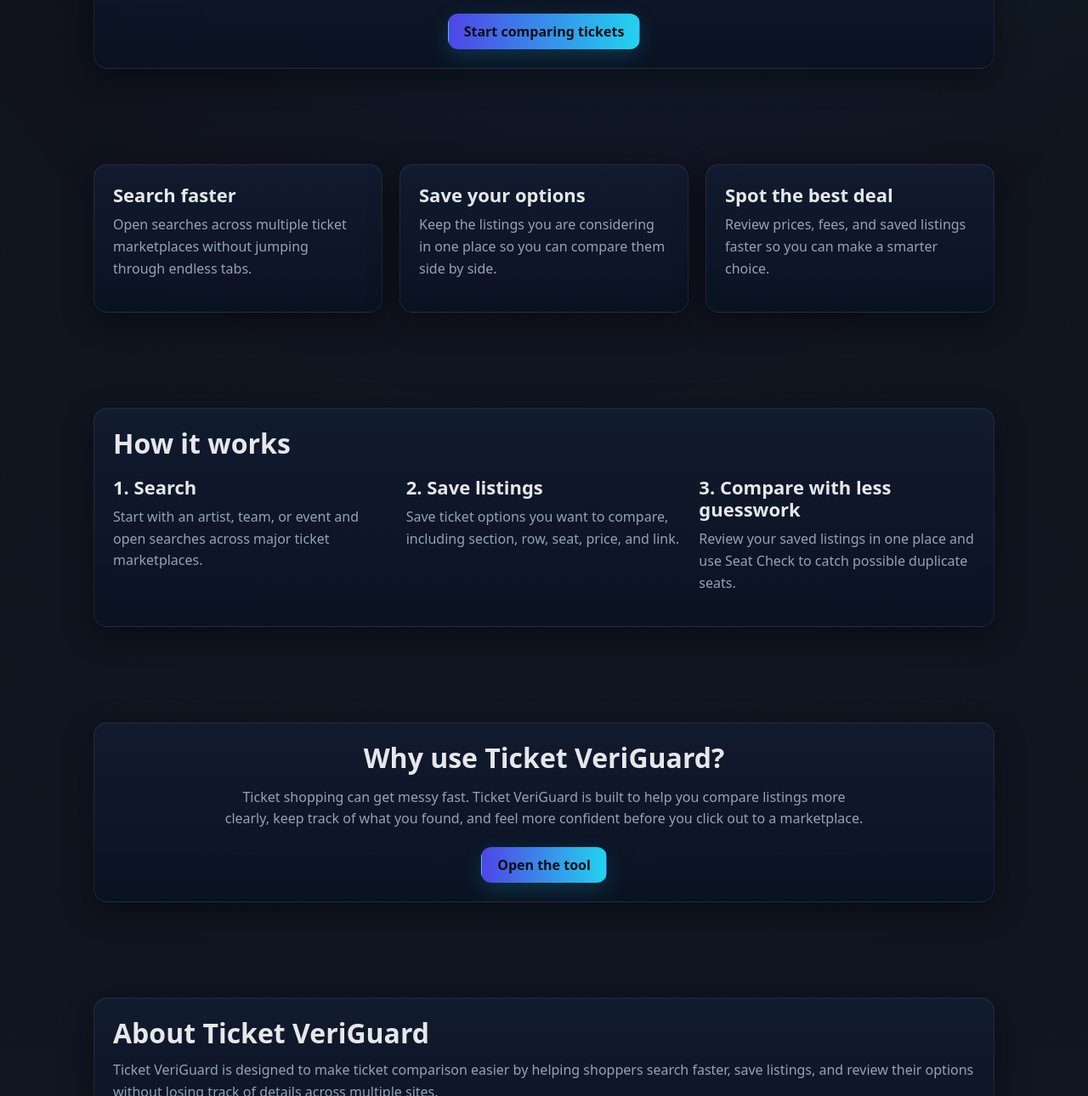
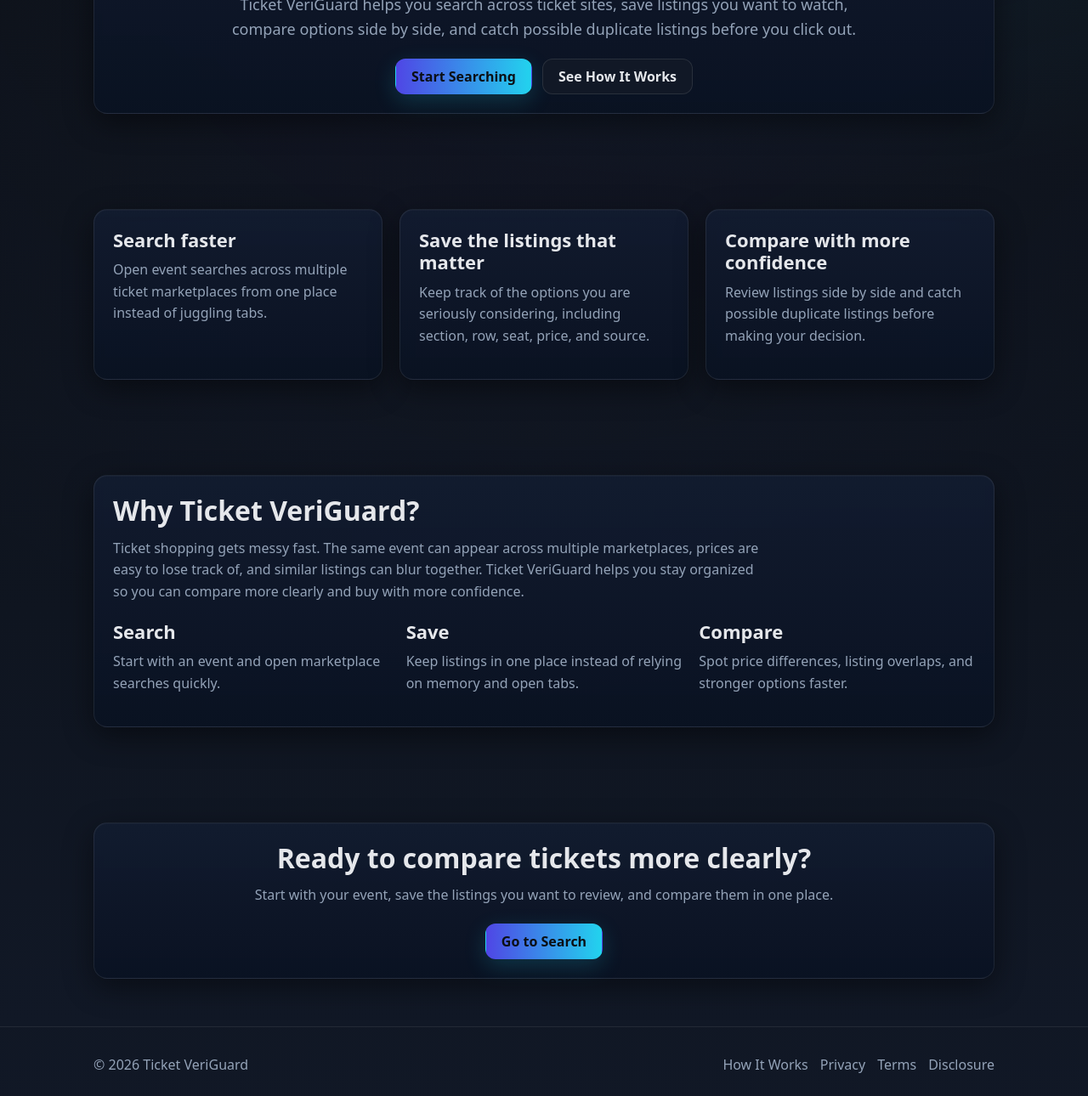
Before and after one commit to AmySikora/ticket-warehouse-landing, a plain HTML site: page docs/index.html in a window 1280 px wide. Shown: the part 375-1665 px from the top of the page at 85% size. Drawn offline with Linux system fonts and the light colour scheme.

Commit message:
updated home to add index menu

```diff
--- a/docs/index.html
+++ b/docs/index.html
@@ -1,7 +1,7 @@
 <!DOCTYPE html>
 <html lang="en">
 <head>
-  <!-- Google tag (gtag.js) -->
+  <!-- Google tag -->
   <script async src="https://www.googletagmanager.com/gtag/js?id=G-G4R61ZH08K"></script>
   <script>
     window.dataLayer = window.dataLayer || [];
@@ -10,207 +10,148 @@
     gtag('config', 'G-G4R61ZH08K');
   </script>
 
-  <meta charset="UTF-8"/>
-  <meta name="viewport" content="width=device-width, initial-scale=1"/>
-  <title>Ticket VeriGuard — Compare Ticket Deals Faster</title>
+  <meta charset="UTF-8" />
+  <meta name="viewport" content="width=device-width, initial-scale=1" />
+  <title>Ticket VeriGuard — Compare Ticket Listings Smarter</title>
 
   <meta
     name="description"
-    content="Compare ticket listings across major marketplaces, save your options, and quickly spot the best deal."
+    content="Compare ticket listings across marketplaces, save your options, and catch possible duplicate listings before you buy."
   />
 
-  <link rel="icon" href="./favicon_logo.png"/>
-  <link rel="stylesheet" href="./styles-v2.css"/>
+  <link rel="icon" href="./favicon_logo.png" />
+  <link rel="stylesheet" href="./styles-v2.css" />
 </head>
-
 <body class="page-index">
 
-  <!-- NAV -->
   <header class="nav">
     <div class="nav--brand">
       <a href="index.html" class="logo-bay">
-        <img src="./favicon_logo.png" alt="Ticket VeriGuard" class="logo-img">
+        <img src="./favicon_logo.png" alt="Ticket VeriGuard" class="logo-img" />
       </a>
+
+      <button class="nav-toggle" id="navToggle" aria-expanded="false" aria-label="Toggle navigation">
+        <span class="bar"></span>
+        <span class="bar"></span>
+        <span class="bar"></span>
+      </button>
 
       <nav class="topnav" id="primary-nav">
         <a href="index.html" class="nav-link nav-active" aria-current="page">Home</a>
-        <a href="search.html" class="nav-link">Tool</a>
-        <a href="duplicate-check.html" class="nav-link">Seat Check</a>
-        <a href="prototype.html" class="nav-link">How It Works</a>
-        <a href="#contact" class="nav-link">Contact</a>
+        <a href="search.html" class="nav-link">Search</a>
+        <a href="saved.html" class="nav-link">Saved</a>
+        <a href="compare.html" class="nav-link">Compare</a>
+        <a href="how-it-works.html" class="nav-link">How It Works</a>
       </nav>
     </div>
   </header>
 
   <main>
-
-    <!-- HERO -->
     <section class="section">
       <div class="tvb-container">
         <div class="card" style="margin-top:20px; text-align:center;">
-
           <p class="muted" style="margin-bottom:8px;">
-            Compare ticket listings across major marketplaces
+            Compare ticket listings across marketplaces with less guesswork
           </p>
 
           <h1 class="grad-text">
-            Find better ticket deals without the tab chaos
+            Find better ticket options without the tab chaos
           </h1>
 
-          <p class="lead" style="margin-top:10px; max-width:720px; margin-left:auto; margin-right:auto;">
-            Ticket VeriGuard helps you search ticket sites faster, save the options you are considering,
-            and quickly see which listing is actually the best deal.
+          <p class="lead" style="margin-top:10px; max-width:760px; margin-left:auto; margin-right:auto;">
+            Ticket VeriGuard helps you search across ticket sites, save listings you want to watch,
+            compare options side by side, and catch possible duplicate listings before you click out.
           </p>
 
-          <div style="margin-top:20px;">
-            <a href="search.html" class="btn primary">
-              Start comparing tickets
-            </a>
+          <div style="margin-top:20px; display:flex; gap:12px; justify-content:center; flex-wrap:wrap;">
+            <a href="search.html" class="btn primary">Start Searching</a>
+            <a href="how-it-works.html" class="btn btn-ghost">See How It Works</a>
           </div>
-
         </div>
       </div>
     </section>
 
-    <!-- VALUE STRIP -->
     <section class="section">
       <div class="tvb-container">
         <div class="grid-3">
-
           <div class="card item">
             <h3>Search faster</h3>
             <p class="muted">
-              Open searches across multiple ticket marketplaces without jumping through endless tabs.
+              Open event searches across multiple ticket marketplaces from one place instead of juggling tabs.
             </p>
           </div>
 
           <div class="card item">
-            <h3>Save your options</h3>
+            <h3>Save the listings that matter</h3>
             <p class="muted">
-              Keep the listings you are considering in one place so you can compare them side by side.
+              Keep track of the options you are seriously considering, including section, row, seat, price, and source.
             </p>
           </div>
 
           <div class="card item">
-            <h3>Spot the best deal</h3>
+            <h3>Compare with more confidence</h3>
             <p class="muted">
-              Review prices, fees, and saved listings faster so you can make a smarter choice.
+              Review listings side by side and catch possible duplicate listings before making your decision.
             </p>
           </div>
-
         </div>
       </div>
     </section>
 
-    <!-- HOW IT WORKS -->
-    <section class="section" id="how-it-works">
+    <section class="section">
       <div class="tvb-container">
         <div class="card">
+          <h2>Why Ticket VeriGuard?</h2>
+          <p class="muted" style="max-width:760px; margin-top:10px;">
+            Ticket shopping gets messy fast. The same event can appear across multiple marketplaces,
+            prices are easy to lose track of, and similar listings can blur together. Ticket VeriGuard
+            helps you stay organized so you can compare more clearly and buy with more confidence.
+          </p>
 
-          <h2>How it works</h2>
-
-          <div class="grid-3" style="margin-top:18px;">
+          <div class="grid-3" style="margin-top:20px;">
             <div class="item">
-              <h3>1. Search</h3>
-              <p class="muted">
-                Start with an artist, team, or event and open searches across major ticket marketplaces.
-              </p>
+              <h3>Search</h3>
+              <p class="muted">Start with an event and open marketplace searches quickly.</p>
             </div>
 
             <div class="item">
-              <h3>2. Save listings</h3>
-              <p class="muted">
-                Save ticket options you want to compare, including section, row, seat, price, and link.
-              </p>
+              <h3>Save</h3>
+              <p class="muted">Keep listings in one place instead of relying on memory and open tabs.</p>
             </div>
 
             <div class="item">
-              <h3>3. Compare with less guesswork</h3>
-              <p class="muted">
-                Review your saved listings in one place and use Seat Check to catch possible duplicate seats.
-              </p>
+              <h3>Compare</h3>
+              <p class="muted">Spot price differences, listing overlaps, and stronger options faster.</p>
             </div>
           </div>
-
         </div>
       </div>
     </section>
 
-    <!-- TRUST / WHY USE IT -->
     <section class="section">
       <div class="tvb-container">
         <div class="card" style="text-align:center;">
-
-          <h2>Why use Ticket VeriGuard?</h2>
-
-          <p class="muted" style="max-width:760px; margin:14px auto 0;">
-            Ticket shopping can get messy fast. Ticket VeriGuard is built to help you compare listings more clearly,
-            keep track of what you found, and feel more confident before you click out to a marketplace.
+          <h2>Ready to compare tickets more clearly?</h2>
+          <p class="muted" style="margin-top:10px; max-width:700px; margin-left:auto; margin-right:auto;">
+            Start with your event, save the listings you want to review, and compare them in one place.
           </p>
 
           <div style="margin-top:20px;">
-            <a href="search.html" class="btn primary">
-              Open the tool
-            </a>
+            <a href="search.html" class="btn primary">Go to Search</a>
           </div>
-
         </div>
       </div>
     </section>
-
-    <!-- ABOUT PREVIEW -->
-    <section class="section">
-      <div class="tvb-container">
-        <div class="card">
-
-          <h2>About Ticket VeriGuard</h2>
-
-          <p class="muted" style="margin-top:10px;">
-            Ticket VeriGuard is designed to make ticket comparison easier by helping shoppers search faster,
-            save listings, and review their options without losing track of details across multiple sites.
-          </p>
-
-          <p class="muted" style="margin-top:10px;">
-            It is especially useful for comparing resale listings, organizing the options you are watching,
-            and checking whether listings may refer to the same seats.
-          </p>
-
-        </div>
-      </div>
-    </section>
-
-    <!-- CONTACT -->
-    <section class="section" id="contact">
-      <div class="tvb-container">
-        <div class="card">
-
-          <h3>Have feedback or questions?</h3>
-
-          <p class="muted">
-            We are continuing to improve Ticket VeriGuard and would love to hear what would make it more useful.
-          </p>
-
-          <div style="margin-top:16px;">
-            <a href="mailto:hello@ticketveriguard.com" class="btn btn-ghost">
-              Email hello@ticketveriguard.com
-            </a>
-          </div>
-
-        </div>
-      </div>
-    </section>
-
   </main>
 
   <footer>
-    <div class="container footer-bar" style="display:flex; flex-wrap:wrap; gap:12px; justify-content:space-between; align-items:center;">
+    <div class="container footer-bar" style="display:flex; justify-content:space-between; gap:12px; flex-wrap:wrap; align-items:center;">
       <div class="muted">© <span id="y"></span> Ticket VeriGuard</div>
-
-      <div style="display:flex; flex-wrap:wrap; gap:14px;">
-        <a href="about.html" class="muted">About</a>
+      <div style="display:flex; gap:14px; flex-wrap:wrap;">
+        <a href="how-it-works.html" class="muted">How It Works</a>
         <a href="privacy.html" class="muted">Privacy</a>
         <a href="terms.html" class="muted">Terms</a>
-        <a href="disclosure.html" class="muted">Affiliate Disclosure</a>
+        <a href="disclosure.html" class="muted">Disclosure</a>
       </div>
     </div>
   </footer>
```
